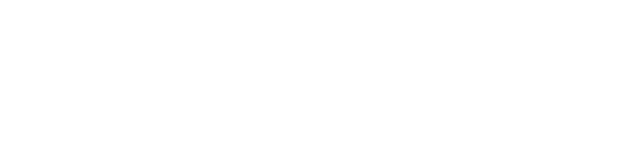
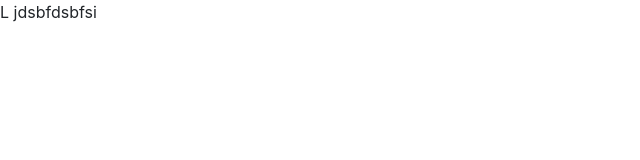
Before and after one commit to PuntoS09/CV, a plain HTML site: page index.html in a window 1280 px wide. Shown: the whole page, without its empty margins (0-640 px from the left). Drawn offline with nearby package versions, Linux system fonts and the light colour scheme; files that its build step writes are made by us from their sources.

Commit message:
FirstCommit

```diff
--- a/index.html
+++ b/index.html
@@ -11,7 +11,7 @@
 <title>Title</title>
 </head>
 <body>
-
+    <p>L jdsbfdsbfsi</p>
 
 <script src="https://cdnjs.cloudflare.com/ajax/libs/jquery/3.5.1/jquery.slim.min.js"></script>
 <script src="https://cdnjs.cloudflare.com/ajax/libs/popper.js/1.16.1/umd/popper.min.js"></script>
```
